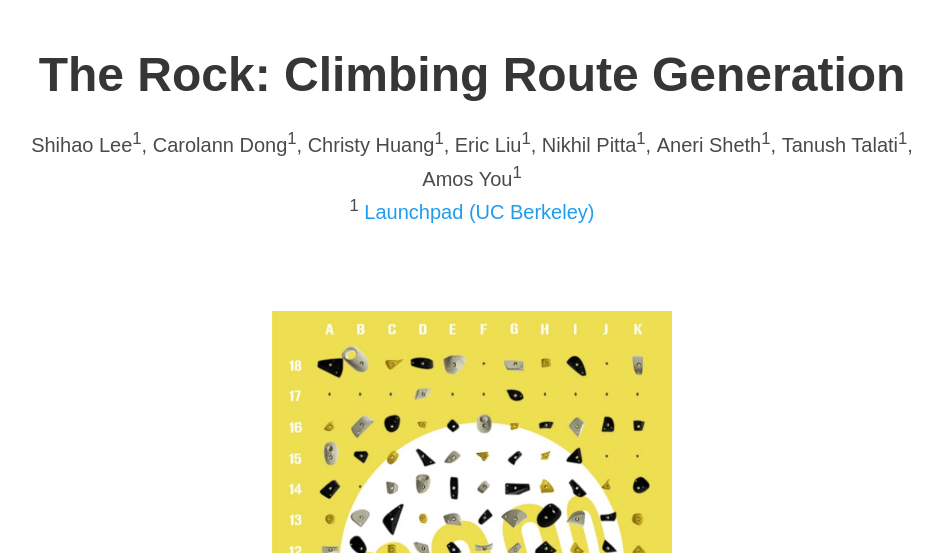
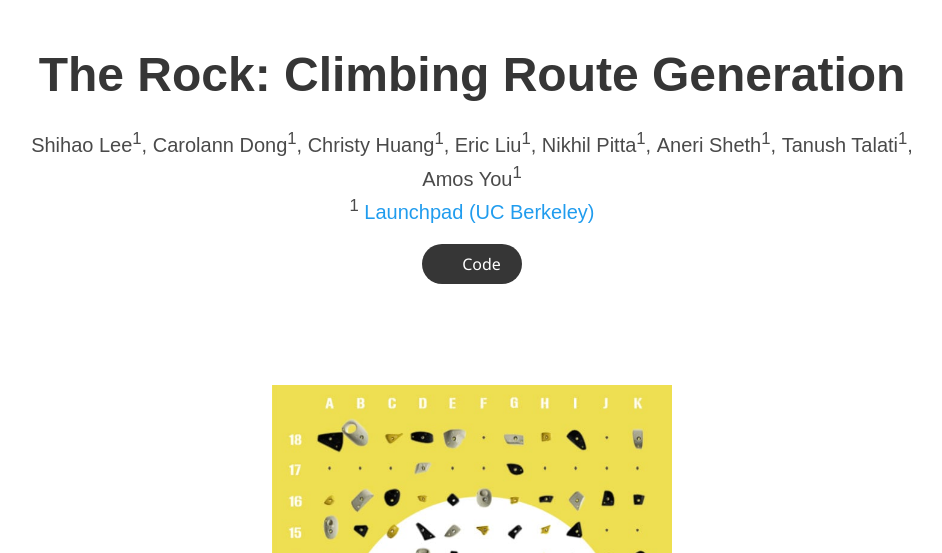
Before and after one commit to callaunchpad/therock-website, a Flask app: page / in a window 1280 px wide. Shown: the part 52-605 px from the top of the page, without its empty margins (168-1110 px from the left). Run offline with Flask 3, Linux system fonts and the light colour scheme; parts of the project's set-up code (start-up, migrations or seed data) failed here and were passed over; some libraries are stand-ins or nearby versions; some web fonts are replaced.

Commit message:
updated docker and flask website for aws hosting

```diff
--- a/app.py
+++ /dev/null
@@ -1,56 +0,0 @@
-import sys
-import os
-import numpy as np
-from flask import Flask, request, jsonify, render_template
-import numpy as np
-from PIL import Image
-
-rnn_dir = 'theROCK/models/rnn/'
-sys.path.append(rnn_dir)
-sys.path.append(os.getcwd()+'/'+rnn_dir)
-sys.path.append(os.getcwd())
-print(sys.path)
-from DeepRouteSetHelper import sanityCheckAndOutput, plotAProblem
-from model import n_values, n_a, inference_model, holdIx_to_holdStr, handStringList, predict_and_sample
-
-app = Flask(__name__, static_url_path="", static_folder="./static/images")
-
-@app.route('/')
-def home():
-    return render_template('index.html', board='/static/images/moonboard.jpg')
-
-@app.route('/predict',methods=['POST'])
-def predict():
-    """
-    Render image of generated route
-    """
-    start_hold = next(request.form.values())
-
-    while True:
-        x_initializer = np.zeros((1, 1, n_values))
-        x_initializer = np.random.rand(1, 1, n_values) / 100
-        a_initializer = np.random.rand(1, n_a) * 150
-        c_initializer = np.random.rand(1, n_a) / 2
-
-        results, indices = predict_and_sample(inference_model, x_initializer, a_initializer, c_initializer)
-        passCheck, outputListInString, outputListInIx = sanityCheckAndOutput(indices,
-                                                                             holdIx_to_holdStr,
-                                                                             handStringList,
-                                                                             printError=True)
-        if passCheck: # and start_hold in outputListInString[0]:
-            print('pass')
-            print(results)
-            print(outputListInString)
-            # outputListInString.insert(0, start_hold)
-            plotAProblem(outputListInString, key="problem", save=True)
-            break
-
-    image = Image.open('static/images/problem.png')
-    image_box = image.getbbox()
-    cropped = image.crop(image_box)
-    cropped.save('static/images/problem.png')
-
-    return render_template('index.html', board='/static/images/problem.png')
-
-if __name__ == "__main__":
-    app.run(debug=True)
--- /dev/null
+++ b/application.py
@@ -0,0 +1,56 @@
+import sys
+import os
+import numpy as np
+from flask import Flask, request, jsonify, render_template
+import numpy as np
+from PIL import Image
+
+rnn_dir = 'theROCK/models/rnn/'
+sys.path.append(rnn_dir)
+sys.path.append(os.getcwd()+'/'+rnn_dir)
+sys.path.append(os.getcwd())
+from DeepRouteSetHelper import sanityCheckAndOutput, plotAProblem
+from model import n_values, n_a, inference_model, holdIx_to_holdStr, handStringList, predict_and_sample
+
+app = Flask(__name__)
+# , static_url_path="", static_folder="static/images", template_folder="templates")
+
+@app.route('/')
+def home():
+    return render_template('index.html', board='/static/images/moonboard.jpg')
+
+@app.route('/predict',methods=['POST'])
+def predict():
+    """
+    Render image of generated route
+    """
+    start_hold = next(request.form.values())
+
+    while True:
+        x_initializer = np.zeros((1, 1, n_values))
+        x_initializer = np.random.rand(1, 1, n_values) / 100
+        a_initializer = np.random.rand(1, n_a) * 150
+        c_initializer = np.random.rand(1, n_a) / 2
+
+        results, indices = predict_and_sample(inference_model, x_initializer, a_initializer, c_initializer)
+        passCheck, outputListInString, outputListInIx = sanityCheckAndOutput(indices,
+                                                                             holdIx_to_holdStr,
+                                                                             handStringList,
+                                                                             printError=True)
+        if passCheck: # and start_hold in outputListInString[0]:
+            print('pass')
+            print(results)
+            print(outputListInString)
+            # outputListInString.insert(0, start_hold)
+            plotAProblem(outputListInString, key="problem", save=True)
+            break
+
+    image = Image.open('static/images/problem.png')
+    image_box = image.getbbox()
+    cropped = image.crop(image_box)
+    cropped.save('static/images/problem.png')
+
+    return render_template('index.html', board='/static/images/problem.png')
+
+if __name__ == "__main__":
+    app.run(host="0.0.0.0", port=5000, debug=True)
--- a/requirements.txt
+++ b/requirements.txt
@@ -3,5 +3,5 @@ numpy==1.22.3
 Pillow==9.4.0
 matplotlib==3.6.3
 pandas==1.5.2
-tensorflow==2.12.0
+tensorflow-cpu==2.12.0
 keras==2.12.0
--- a/templates/index.html
+++ b/templates/index.html
@@ -3,8 +3,8 @@
 <head>
   <meta charset="utf-8">
   <meta name="description"
-        content="Deformable Neural Radiance Fields creates free-viewpoint portraits (nerfies) from casually captured videos.">
-  <meta name="keywords" content="Nerfies, D-NeRF, NeRF">
+        content="The Rock: Climbing Route Generation, a Launchpad project!">
+  <meta name="keywords" content="Rock Climbing, LSTM, Launchpad">
   <meta name="viewport" content="width=device-width, initial-scale=1">
   <title>The Rock: Climbing Route Generation</title>
 
@@ -86,6 +86,19 @@
               <a href="https://launchpad.berkeley.edu">Launchpad (UC Berkeley)</a></span>
           </div>
 
+          <div class="column has-text-centered">
+            <div class="publication-links">
+              <span class="link-block">
+                <a href="https://github.com/callaunchpad/therock-website"
+                   class="external-link button is-normal is-rounded is-dark">
+                  <span class="icon">
+                      <i class="fab fa-github"></i>
+                  </span>
+                  <span>Code</span>
+                  </a>
+              </span>
+            </div>
+          </div>
           <!-- <div class="column has-text-centered">
             <div class="publication-links">
               PDF Link.
@@ -222,7 +235,7 @@
 <section class="section">
   <div class="container is-max-desktop">
     <div class="columns is-centered">
-      <img src="{{ url_for('static', filename='moonboard.jpg') }}" alt="Moonboard" align="middle" width="400" height="600">
+      <img src="{{ board }}" alt="Moonboard" align="middle" width="400" height="600">
     </div>
     <div class="columns is-centered">
        <!-- Main Input For Receiving Query to our ML -->
@@ -446,7 +459,7 @@
          href="./static/videos/nerfies_paper.pdf">
         <i class="fas fa-file-pdf"></i>
       </a> -->
-      <a class="icon-link" href="https://github.com/callaunchpad/theROCK" class="external-link" disabled>
+      <a class="icon-link" href="https://github.com/callaunchpad/therock-website" class="external-link" disabled>
         <i class="fab fa-github"></i>
       </a>
     </div>
```
Also changed, not shown: Dockerrun.aws.json (added, +12 -0 lines), __init__.py (added), static/images/problem.png, 1 other file.
